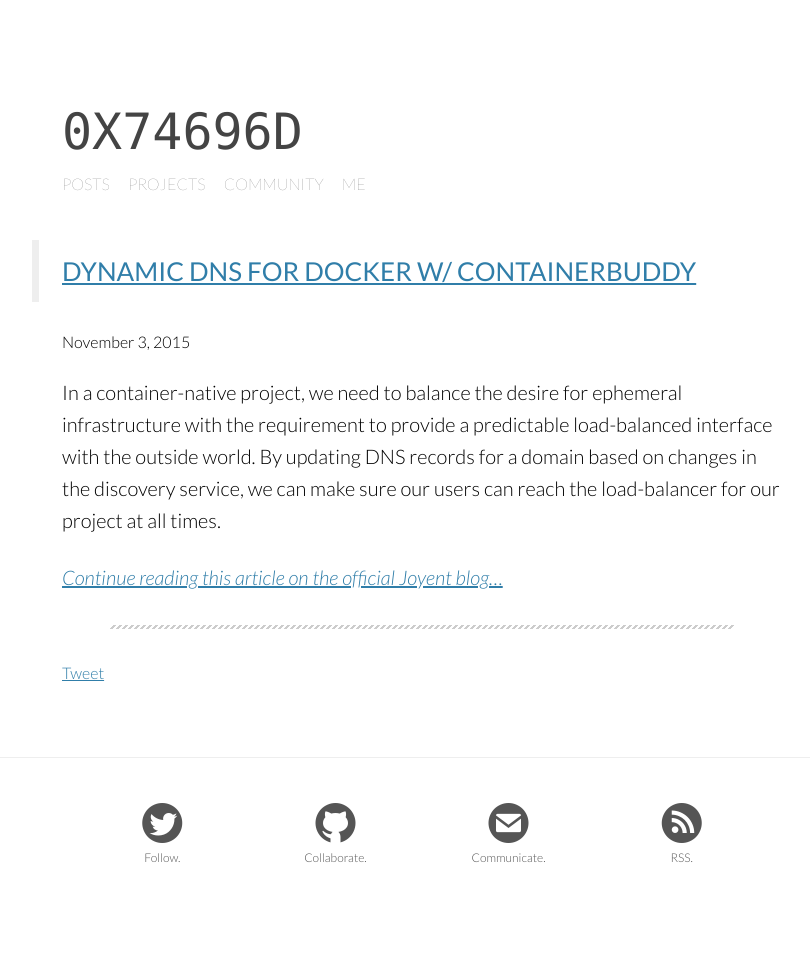
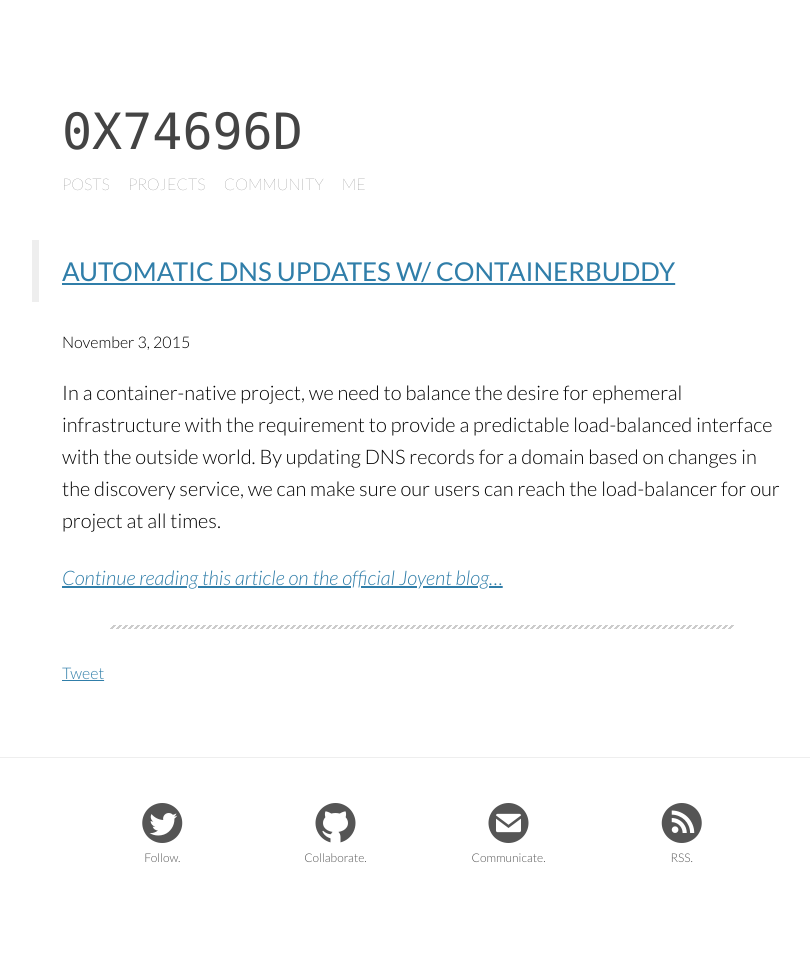
Before and after one commit to tgross/blog.0x74696d.com, a Jekyll site: the page built from _posts/2015-11-03-dynamic-dns-for-docker-w-containerbuddy.md, in a window 1280 px wide. Shown: the whole page, without its empty margins (218-1028 px from the left). Built offline with Jekyll 4.4.1, drawn with Linux system fonts in a browser that asks for light colours; Markdown is read by kramdown in place of the engine named in the settings; comment, search, counter and statistics services are not loaded.

Commit message:
Changed URL slug of Joyent blog post

```diff
--- a/_posts/2015-11-03-dynamic-dns-for-docker-w-containerbuddy.md
+++ b/_posts/2015-11-03-dynamic-dns-for-docker-w-containerbuddy.md
@@ -1,9 +1,9 @@
 ---
 layout: post
-title: Dynamic DNS for Docker w/ Containerbuddy
+title: Automatic DNS Updates w/ Containerbuddy
 category: Joyent, Docker
 ---
 
 In a container-native project, we need to balance the desire for ephemeral infrastructure with the requirement to provide a predictable load-balanced interface with the outside world. By updating DNS records for a domain based on changes in the discovery service, we can make sure our users can reach the load-balancer for our project at all times.
 
-*[Continue reading this article on the official Joyent blog...](https://www.joyent.com/blog/dynamic-dns-updates-with-containerbuddy)*
+*[Continue reading this article on the official Joyent blog...](https://www.joyent.com/blog/automatic-dns-updates-with-containerbuddy)*
```
